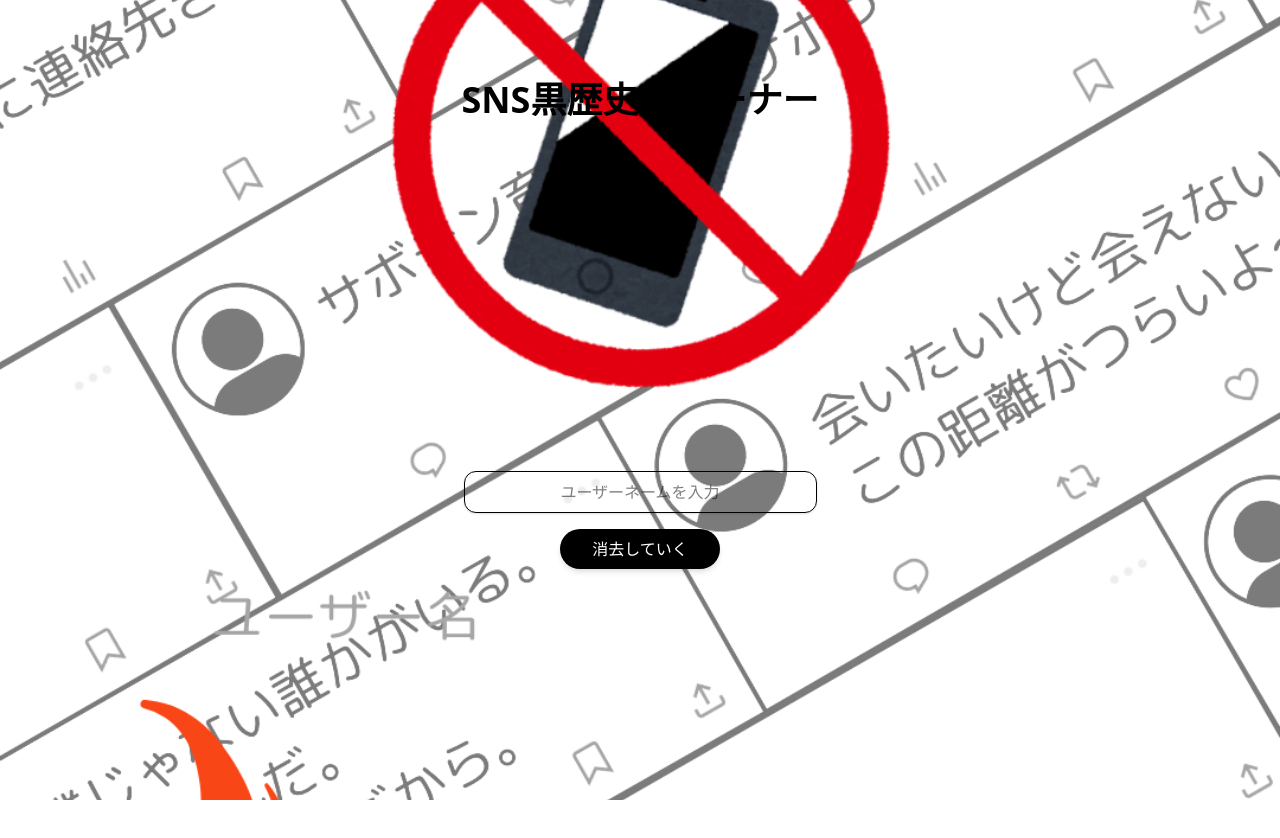
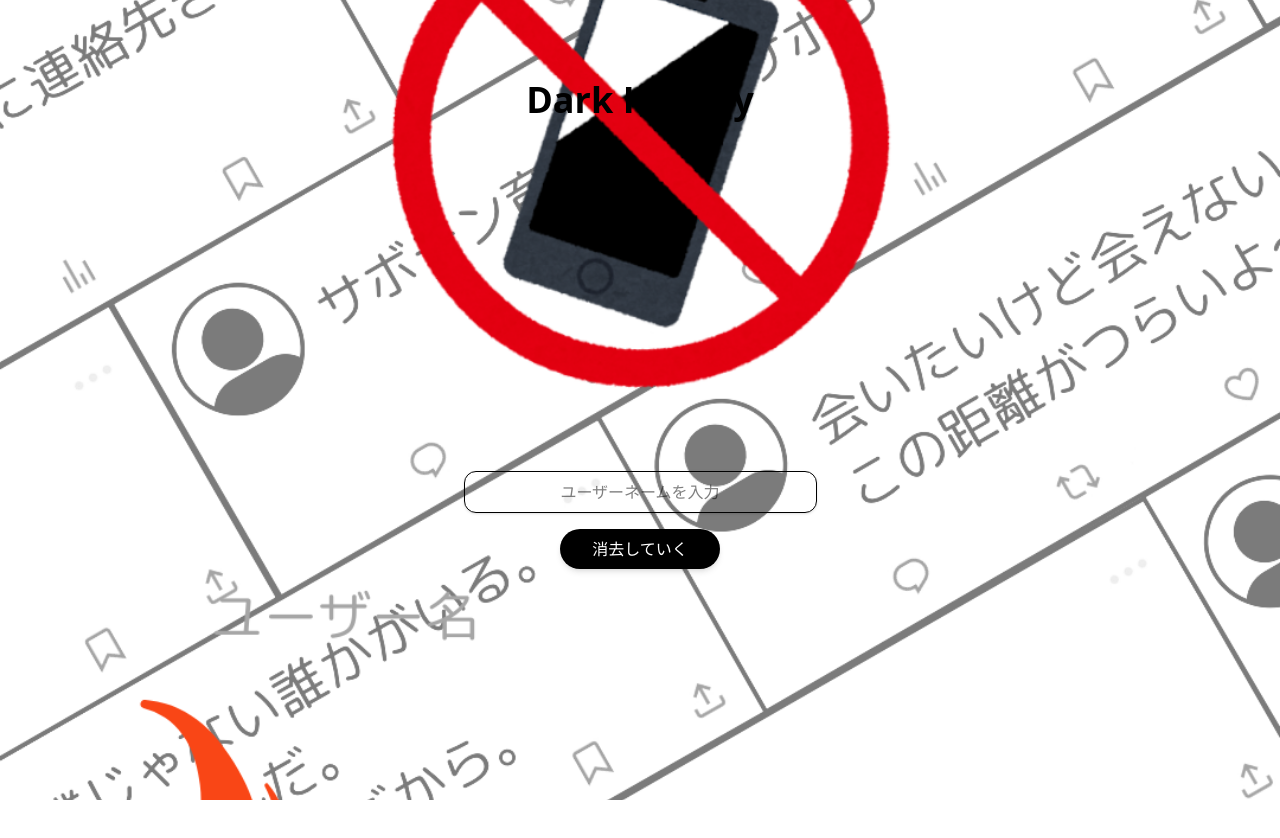
Before and after one commit to kanbigi-vol5-team5/sns-dark-history, a Next.js app in the folder sns-dark-history/: page / in a window 1280 px wide. Shown: the top 838 px of the page. Built offline with nearby package versions, Linux system fonts and the light colour scheme.

Commit message:
title-change

```diff
--- a/sns-dark-history/src/app/page.tsx
+++ b/sns-dark-history/src/app/page.tsx
@@ -3,7 +3,7 @@ export default function Page() {
     <>
       <div className="h-screen bg-cover bg-center bg-[url('/img/background2.png')]">
         <h1 className="text-4xl items-center justify-center flex pt-20 font-bold">
-          SNS黒歴史クリーナー
+          Dark History
         </h1>
         <div className="flex flex-col items-center justify-center min-h-screen">
           <input
```
